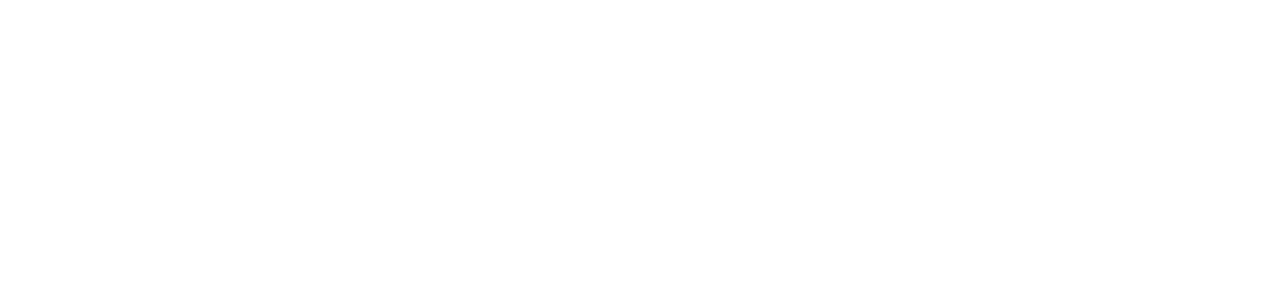
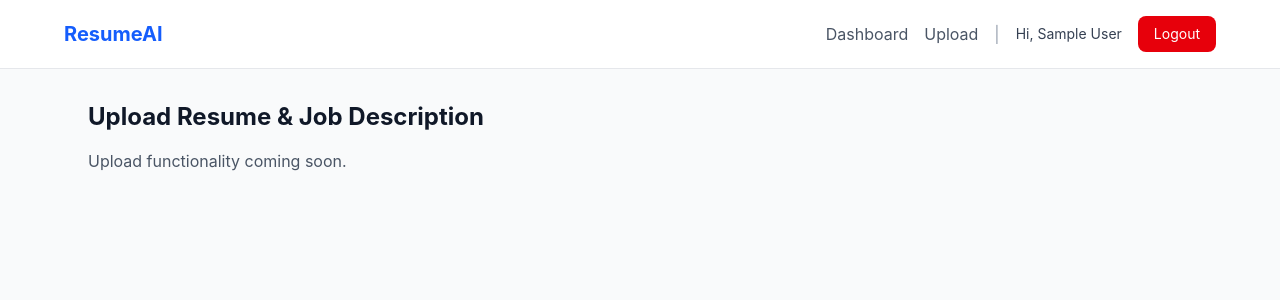
Before and after one commit to Nikita127804/ai-resume-analyzer, a React (Vite) app in the folder client/: page /upload in a window 1280 px wide. Before the commit this address had no page. Shown: the top 300 px of the page. Built offline with nearby package versions, Linux system fonts and the light colour scheme; sample sign-in values are in the browser's storage.

Commit message:
Day 5: base UI - navbar, layout shell, all page routes with design system

```diff
--- a/client/src/App.jsx
+++ b/client/src/App.jsx
@@ -1,13 +1,17 @@
-import { Routes, Route, Navigate } from 'react-router-dom'
+import { Routes, Route } from 'react-router-dom'
+import Landing from './pages/Landing'
 import Signup from './pages/Signup'
 import Login from './pages/Login'
 import Dashboard from './pages/Dashboard'
+import Upload from './pages/Upload'
+import AnalysisDetail from './pages/AnalysisDetail'
+import Chat from './pages/Chat'
 import ProtectedRoute from './components/ProtectedRoute'
 
 function App() {
   return (
     <Routes>
-      <Route path="/" element={<Navigate to="/login" replace />} />
+      <Route path="/" element={<Landing />} />
       <Route path="/signup" element={<Signup />} />
       <Route path="/login" element={<Login />} />
       <Route
@@ -18,6 +22,30 @@ function App() {
           </ProtectedRoute>
         }
       />
+      <Route
+        path="/upload"
+        element={
+          <ProtectedRoute>
+            <Upload />
+          </ProtectedRoute>
+        }
+      />
+      <Route
+        path="/analysis/:id"
+        element={
+          <ProtectedRoute>
+            <AnalysisDetail />
+          </ProtectedRoute>
+        }
+      />
+      <Route
+        path="/chat"
+        element={
+          <ProtectedRoute>
+            <Chat />
+          </ProtectedRoute>
+        }
+      />
     </Routes>
   )
 }
--- /dev/null
+++ b/client/src/components/Layout.jsx
@@ -0,0 +1,14 @@
+import Navbar from './Navbar'
+
+function Layout({ children }) {
+  return (
+    <div className="min-h-screen bg-gray-50">
+      <Navbar />
+      <main className="max-w-6xl mx-auto px-6 py-8">
+        {children}
+      </main>
+    </div>
+  )
+}
+
+export default Layout
--- /dev/null
+++ b/client/src/components/Navbar.jsx
@@ -0,0 +1,57 @@
+import { Link, useNavigate } from 'react-router-dom'
+import { useAuth } from '../context/AuthContext'
+
+function Navbar() {
+  const { user, logout } = useAuth()
+  const navigate = useNavigate()
+
+  const handleLogout = () => {
+    logout()
+    navigate('/login')
+  }
+
+  return (
+    <nav className="bg-white border-b border-gray-200 px-6 py-4">
+      <div className="max-w-6xl mx-auto flex justify-between items-center">
+        <Link to={user ? '/dashboard' : '/'} className="text-xl font-bold text-blue-600">
+          ResumeAI
+        </Link>
+
+        <div className="flex items-center gap-4">
+          {user ? (
+            <>
+              <Link to="/dashboard" className="text-gray-600 hover:text-blue-600">
+                Dashboard
+              </Link>
+              <Link to="/upload" className="text-gray-600 hover:text-blue-600">
+                Upload
+              </Link>
+              <span className="text-gray-400">|</span>
+              <span className="text-gray-700 text-sm">Hi, {user.name}</span>
+              <button
+                onClick={handleLogout}
+                className="bg-red-600 text-white px-4 py-2 rounded-lg text-sm hover:bg-red-700"
+              >
+                Logout
+              </button>
+            </>
+          ) : (
+            <>
+              <Link to="/login" className="text-gray-600 hover:text-blue-600">
+                Login
+              </Link>
+              <Link
+                to="/signup"
+                className="bg-blue-600 text-white px-4 py-2 rounded-lg text-sm hover:bg-blue-700"
+              >
+                Sign Up
+              </Link>
+            </>
+          )}
+        </div>
+      </div>
+    </nav>
+  )
+}
+
+export default Navbar
--- /dev/null
+++ b/client/src/pages/AnalysisDetail.jsx
@@ -0,0 +1,12 @@
+import Layout from '../components/Layout'
+
+function AnalysisDetail() {
+  return (
+    <Layout>
+      <h1 className="text-2xl font-bold text-gray-900 mb-4">Analysis Result</h1>
+      <p className="text-gray-600">Match score and suggestions will appear here.</p>
+    </Layout>
+  )
+}
+
+export default AnalysisDetail
--- /dev/null
+++ b/client/src/pages/Chat.jsx
@@ -0,0 +1,12 @@
+import Layout from '../components/Layout'
+
+function Chat() {
+  return (
+    <Layout>
+      <h1 className="text-2xl font-bold text-gray-900 mb-4">Chat with your Resume</h1>
+      <p className="text-gray-600">Chat feature coming soon.</p>
+    </Layout>
+  )
+}
+
+export default Chat
--- a/client/src/pages/Dashboard.jsx
+++ b/client/src/pages/Dashboard.jsx
@@ -1,28 +1,13 @@
 import { useAuth } from '../context/AuthContext'
-import { useNavigate } from 'react-router-dom'
+import Layout from '../components/Layout'
 
 function Dashboard() {
-  const { user, logout } = useAuth()
-  const navigate = useNavigate()
-
-  const handleLogout = () => {
-    logout()
-    navigate('/login')
-  }
-
+  const { user } = useAuth()
   return (
-    <div className="min-h-screen bg-gray-100 p-8">
-      <div className="flex justify-between items-center mb-6">
-        <h1 className="text-2xl font-bold">Welcome, {user?.name}</h1>
-        <button
-          onClick={handleLogout}
-          className="bg-red-600 text-white px-4 py-2 rounded hover:bg-red-700"
-        >
-          Logout
-        </button>
-      </div>
+    <Layout>
+      <h1 className="text-2xl font-bold text-gray-900 mb-6">Welcome, {user?.name}</h1>
       <p className="text-gray-600">Your dashboard content will go here.</p>
-    </div>
+    </Layout>
   )
 }
 
--- /dev/null
+++ b/client/src/pages/Landing.jsx
@@ -0,0 +1,31 @@
+import { Link } from 'react-router-dom'
+
+function Landing() {
+  return (
+    <div className="min-h-screen bg-gray-50 flex flex-col items-center justify-center px-6 text-center">
+      <h1 className="text-4xl font-bold text-gray-900 mb-4">
+        Know exactly how well your resume fits the job
+      </h1>
+      <p className="text-gray-600 text-lg mb-8 max-w-xl">
+        Upload your resume and a job description — get an instant match score,
+        missing skills, and AI-powered suggestions to improve your chances.
+      </p>
+      <div className="flex gap-4">
+        <Link
+          to="/signup"
+          className="bg-blue-600 text-white px-6 py-3 rounded-lg hover:bg-blue-700"
+        >
+          Get Started
+        </Link>
+        <Link
+          to="/login"
+          className="border border-gray-300 text-gray-700 px-6 py-3 rounded-lg hover:bg-gray-100"
+        >
+          Log In
+        </Link>
+      </div>
+    </div>
+  )
+}
+
+export default Landing
--- /dev/null
+++ b/client/src/pages/Upload.jsx
@@ -0,0 +1,12 @@
+import Layout from '../components/Layout'
+
+function Upload() {
+  return (
+    <Layout>
+      <h1 className="text-2xl font-bold text-gray-900 mb-4">Upload Resume & Job Description</h1>
+      <p className="text-gray-600">Upload functionality coming soon.</p>
+    </Layout>
+  )
+}
+
+export default Upload
```
